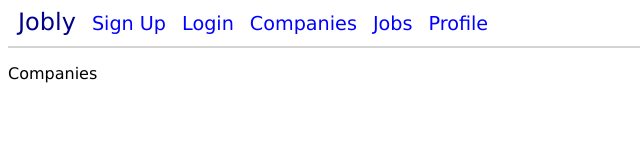
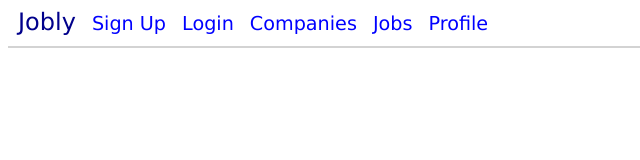
Before and after one commit to Carson-Barry/React-Jobly, a React (Create React App) app: page /companies in a window 1280 px wide. Shown: the top 160 px of the page, without its empty margins (0-640 px from the left). Built offline with nearby package versions, Linux system fonts and the light colour scheme; the HTML template or start-up script is replaced by a standard one.

Commit message:
added company files

```diff
--- /dev/null
+++ b/src/Companies.css
@@ -0,0 +1,3 @@
+.Companies {
+    text-align: center;
+}
--- a/src/Companies.js
+++ b/src/Companies.js
@@ -1,9 +1,21 @@
-import React from "react";
+import React, {useState, useEffect} from "react";
+import "./Companies.css";
+import CompanyList from "./CompanyList";
+import JoblyApi from "./api";
 
 const Companies = () => {
+    // const [searchInput, setSearchInput] = useState("a");
+    // const returnedCompanies = JoblyApi.getCompanies(searchInput);
+    // console.log(returnedCompanies)
+
+    // const [isLoading, setIsLoading] = useState(false);
+    // useEffect(() => {
+    //     setIsLoading(true);
+    // })
+
     return (
         <div className="Companies">
-            <p>Companies</p>
+            <CompanyList />
         </div>
     );
 }
--- /dev/null
+++ b/src/CompanyList.js
@@ -0,0 +1,11 @@
+import React from "react";
+
+const CompanyList = () => {
+    return (
+        <div className="CompanyList">
+
+        </div>
+    )
+}
+
+export default CompanyList;
```
Also changed, not shown: src/CompanyCard.js (added, +11 -0 lines), src/CompanyDetail.js (added, +11 -0 lines).
